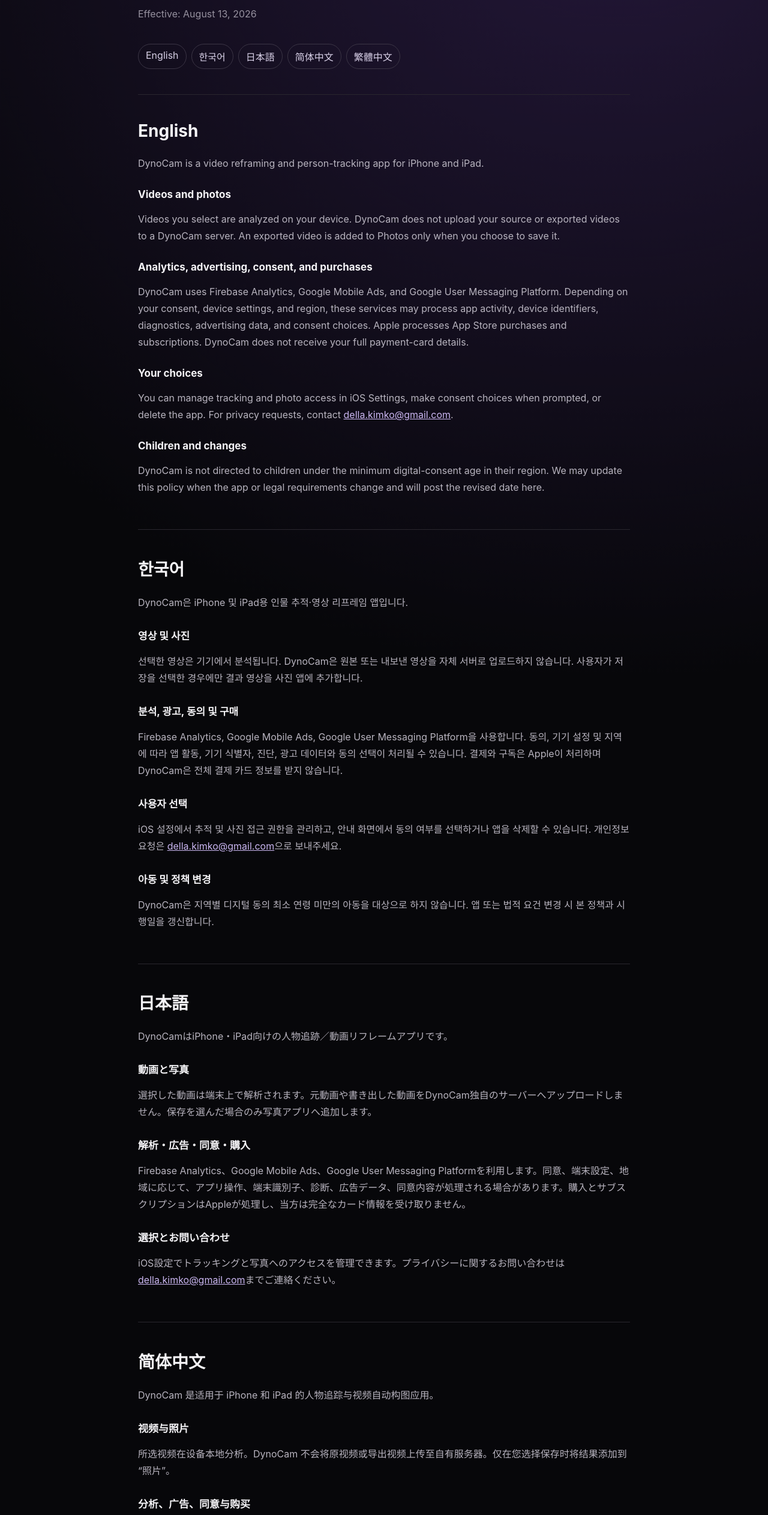
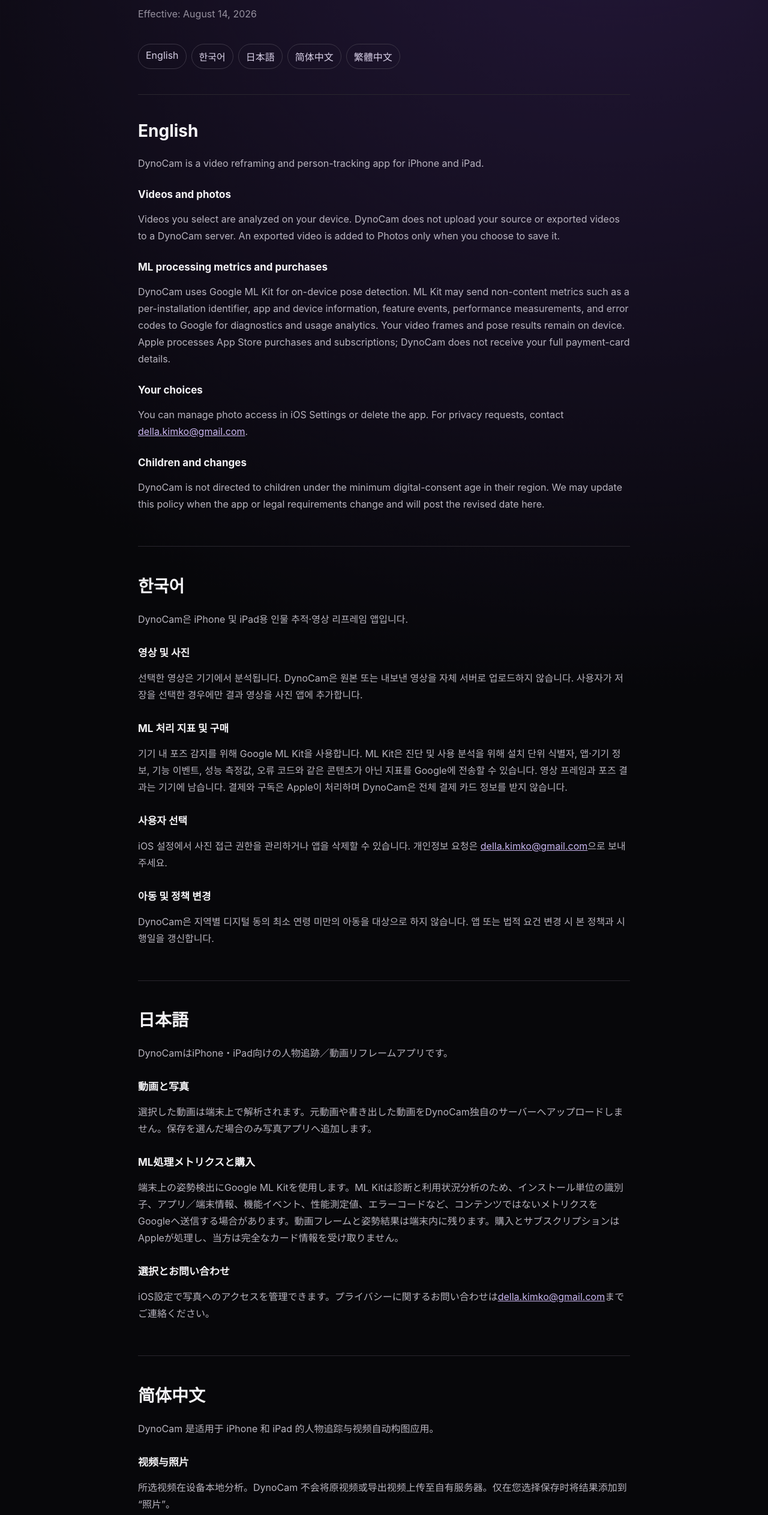
Before and after one commit to bbdyno/DynoCam-Site, a website: page public/privacy/index.html in a window 1280 px wide. Shown: the part 272-2797 px from the top of the page at 60% size. Drawn offline with Linux system fonts and the light colour scheme.

Commit message:
docs: align privacy policy with release data use

```diff
--- a/public/privacy/index.html
+++ b/public/privacy/index.html
@@ -11,12 +11,12 @@
 </head>
 <body><main>
   <a class="brand" href="../"><img src="../images/dynocam-icon.png" alt="" />DynoCam</a>
-  <h1>Privacy Policy</h1><p class="updated">Effective: August 13, 2026</p>
+  <h1>Privacy Policy</h1><p class="updated">Effective: August 14, 2026</p>
   <nav class="language"><a href="#en">English</a><a href="#ko">한국어</a><a href="#ja">日本語</a><a href="#zh-hans">简体中文</a><a href="#zh-hant">繁體中文</a></nav>
-  <article id="en" lang="en"><h2>English</h2><p>DynoCam is a video reframing and person-tracking app for iPhone and iPad.</p><h3>Videos and photos</h3><p>Videos you select are analyzed on your device. DynoCam does not upload your source or exported videos to a DynoCam server. An exported video is added to Photos only when you choose to save it.</p><h3>Analytics, advertising, consent, and purchases</h3><p>DynoCam uses Firebase Analytics, Google Mobile Ads, and Google User Messaging Platform. Depending on your consent, device settings, and region, these services may process app activity, device identifiers, diagnostics, advertising data, and consent choices. Apple processes App Store purchases and subscriptions. DynoCam does not receive your full payment-card details.</p><h3>Your choices</h3><p>You can manage tracking and photo access in iOS Settings, make consent choices when prompted, or delete the app. For privacy requests, contact <a href="mailto:della.kimko@gmail.com">della.kimko@gmail.com</a>.</p><h3>Children and changes</h3><p>DynoCam is not directed to children under the minimum digital-consent age in their region. We may update this policy when the app or legal requirements change and will post the revised date here.</p></article>
-  <article id="ko" lang="ko"><h2>한국어</h2><p>DynoCam은 iPhone 및 iPad용 인물 추적·영상 리프레임 앱입니다.</p><h3>영상 및 사진</h3><p>선택한 영상은 기기에서 분석됩니다. DynoCam은 원본 또는 내보낸 영상을 자체 서버로 업로드하지 않습니다. 사용자가 저장을 선택한 경우에만 결과 영상을 사진 앱에 추가합니다.</p><h3>분석, 광고, 동의 및 구매</h3><p>Firebase Analytics, Google Mobile Ads, Google User Messaging Platform을 사용합니다. 동의, 기기 설정 및 지역에 따라 앱 활동, 기기 식별자, 진단, 광고 데이터와 동의 선택이 처리될 수 있습니다. 결제와 구독은 Apple이 처리하며 DynoCam은 전체 결제 카드 정보를 받지 않습니다.</p><h3>사용자 선택</h3><p>iOS 설정에서 추적 및 사진 접근 권한을 관리하고, 안내 화면에서 동의 여부를 선택하거나 앱을 삭제할 수 있습니다. 개인정보 요청은 <a href="mailto:della.kimko@gmail.com">della.kimko@gmail.com</a>으로 보내주세요.</p><h3>아동 및 정책 변경</h3><p>DynoCam은 지역별 디지털 동의 최소 연령 미만의 아동을 대상으로 하지 않습니다. 앱 또는 법적 요건 변경 시 본 정책과 시행일을 갱신합니다.</p></article>
-  <article id="ja" lang="ja"><h2>日本語</h2><p>DynoCamはiPhone・iPad向けの人物追跡／動画リフレームアプリです。</p><h3>動画と写真</h3><p>選択した動画は端末上で解析されます。元動画や書き出した動画をDynoCam独自のサーバーへアップロードしません。保存を選んだ場合のみ写真アプリへ追加します。</p><h3>解析・広告・同意・購入</h3><p>Firebase Analytics、Google Mobile Ads、Google User Messaging Platformを利用します。同意、端末設定、地域に応じて、アプリ操作、端末識別子、診断、広告データ、同意内容が処理される場合があります。購入とサブスクリプションはAppleが処理し、当方は完全なカード情報を受け取りません。</p><h3>選択とお問い合わせ</h3><p>iOS設定でトラッキングと写真へのアクセスを管理できます。プライバシーに関するお問い合わせは<a href="mailto:della.kimko@gmail.com">della.kimko@gmail.com</a>までご連絡ください。</p></article>
-  <article id="zh-hans" lang="zh-Hans"><h2>简体中文</h2><p>DynoCam 是适用于 iPhone 和 iPad 的人物追踪与视频自动构图应用。</p><h3>视频与照片</h3><p>所选视频在设备本地分析。DynoCam 不会将原视频或导出视频上传至自有服务器。仅在您选择保存时将结果添加到“照片”。</p><h3>分析、广告、同意与购买</h3><p>应用使用 Firebase Analytics、Google Mobile Ads 和 Google User Messaging Platform。根据您的同意、设备设置和地区，这些服务可能处理应用活动、设备标识符、诊断、广告数据和同意选择。购买及订阅由 Apple 处理，我们不会收到完整的银行卡信息。</p><h3>您的选择</h3><p>您可以在 iOS 设置中管理追踪与照片权限。隐私请求请联系 <a href="mailto:della.kimko@gmail.com">della.kimko@gmail.com</a>。</p></article>
-  <article id="zh-hant" lang="zh-Hant"><h2>繁體中文</h2><p>DynoCam 是適用於 iPhone 與 iPad 的人物追蹤及影片自動構圖 App。</p><h3>影片與照片</h3><p>所選影片會在裝置本機分析。DynoCam 不會把原始或匯出的影片上傳到自有伺服器。只有在您選擇儲存時，才會把結果加入「照片」。</p><h3>分析、廣告、同意與購買</h3><p>App 使用 Firebase Analytics、Google Mobile Ads 與 Google User Messaging Platform。依您的同意、裝置設定與地區，這些服務可能處理 App 活動、裝置識別碼、診斷、廣告資料與同意選項。購買及訂閱由 Apple 處理，我們不會收到完整的付款卡資料。</p><h3>您的選擇</h3><p>您可以在 iOS 設定中管理追蹤與照片權限。隱私要求請聯絡 <a href="mailto:della.kimko@gmail.com">della.kimko@gmail.com</a>。</p></article>
+  <article id="en" lang="en"><h2>English</h2><p>DynoCam is a video reframing and person-tracking app for iPhone and iPad.</p><h3>Videos and photos</h3><p>Videos you select are analyzed on your device. DynoCam does not upload your source or exported videos to a DynoCam server. An exported video is added to Photos only when you choose to save it.</p><h3>ML processing metrics and purchases</h3><p>DynoCam uses Google ML Kit for on-device pose detection. ML Kit may send non-content metrics such as a per-installation identifier, app and device information, feature events, performance measurements, and error codes to Google for diagnostics and usage analytics. Your video frames and pose results remain on device. Apple processes App Store purchases and subscriptions; DynoCam does not receive your full payment-card details.</p><h3>Your choices</h3><p>You can manage photo access in iOS Settings or delete the app. For privacy requests, contact <a href="mailto:della.kimko@gmail.com">della.kimko@gmail.com</a>.</p><h3>Children and changes</h3><p>DynoCam is not directed to children under the minimum digital-consent age in their region. We may update this policy when the app or legal requirements change and will post the revised date here.</p></article>
+  <article id="ko" lang="ko"><h2>한국어</h2><p>DynoCam은 iPhone 및 iPad용 인물 추적·영상 리프레임 앱입니다.</p><h3>영상 및 사진</h3><p>선택한 영상은 기기에서 분석됩니다. DynoCam은 원본 또는 내보낸 영상을 자체 서버로 업로드하지 않습니다. 사용자가 저장을 선택한 경우에만 결과 영상을 사진 앱에 추가합니다.</p><h3>ML 처리 지표 및 구매</h3><p>기기 내 포즈 감지를 위해 Google ML Kit을 사용합니다. ML Kit은 진단 및 사용 분석을 위해 설치 단위 식별자, 앱·기기 정보, 기능 이벤트, 성능 측정값, 오류 코드와 같은 콘텐츠가 아닌 지표를 Google에 전송할 수 있습니다. 영상 프레임과 포즈 결과는 기기에 남습니다. 결제와 구독은 Apple이 처리하며 DynoCam은 전체 결제 카드 정보를 받지 않습니다.</p><h3>사용자 선택</h3><p>iOS 설정에서 사진 접근 권한을 관리하거나 앱을 삭제할 수 있습니다. 개인정보 요청은 <a href="mailto:della.kimko@gmail.com">della.kimko@gmail.com</a>으로 보내주세요.</p><h3>아동 및 정책 변경</h3><p>DynoCam은 지역별 디지털 동의 최소 연령 미만의 아동을 대상으로 하지 않습니다. 앱 또는 법적 요건 변경 시 본 정책과 시행일을 갱신합니다.</p></article>
+  <article id="ja" lang="ja"><h2>日本語</h2><p>DynoCamはiPhone・iPad向けの人物追跡／動画リフレームアプリです。</p><h3>動画と写真</h3><p>選択した動画は端末上で解析されます。元動画や書き出した動画をDynoCam独自のサーバーへアップロードしません。保存を選んだ場合のみ写真アプリへ追加します。</p><h3>ML処理メトリクスと購入</h3><p>端末上の姿勢検出にGoogle ML Kitを使用します。ML Kitは診断と利用状況分析のため、インストール単位の識別子、アプリ／端末情報、機能イベント、性能測定値、エラーコードなど、コンテンツではないメトリクスをGoogleへ送信する場合があります。動画フレームと姿勢結果は端末内に残ります。購入とサブスクリプションはAppleが処理し、当方は完全なカード情報を受け取りません。</p><h3>選択とお問い合わせ</h3><p>iOS設定で写真へのアクセスを管理できます。プライバシーに関するお問い合わせは<a href="mailto:della.kimko@gmail.com">della.kimko@gmail.com</a>までご連絡ください。</p></article>
+  <article id="zh-hans" lang="zh-Hans"><h2>简体中文</h2><p>DynoCam 是适用于 iPhone 和 iPad 的人物追踪与视频自动构图应用。</p><h3>视频与照片</h3><p>所选视频在设备本地分析。DynoCam 不会将原视频或导出视频上传至自有服务器。仅在您选择保存时将结果添加到“照片”。</p><h3>ML 处理指标与购买</h3><p>应用使用 Google ML Kit 在设备本地进行姿势检测。为进行诊断和使用情况分析，ML Kit 可能向 Google 发送安装级标识符、应用与设备信息、功能事件、性能指标和错误代码等非内容指标。视频帧与姿势结果保留在设备本地。购买及订阅由 Apple 处理，我们不会收到完整的银行卡信息。</p><h3>您的选择</h3><p>您可以在 iOS 设置中管理“照片”权限或删除应用。隐私请求请联系 <a href="mailto:della.kimko@gmail.com">della.kimko@gmail.com</a>。</p></article>
+  <article id="zh-hant" lang="zh-Hant"><h2>繁體中文</h2><p>DynoCam 是適用於 iPhone 與 iPad 的人物追蹤及影片自動構圖 App。</p><h3>影片與照片</h3><p>所選影片會在裝置本機分析。DynoCam 不會把原始或匯出的影片上傳到自有伺服器。只有在您選擇儲存時，才會把結果加入「照片」。</p><h3>ML 處理指標與購買</h3><p>App 使用 Google ML Kit 在裝置本機進行姿勢偵測。為進行診斷及使用情況分析，ML Kit 可能向 Google 傳送安裝層級識別碼、App 與裝置資訊、功能事件、效能指標和錯誤代碼等非內容指標。影片畫格與姿勢結果會保留在裝置本機。購買及訂閱由 Apple 處理，我們不會收到完整的付款卡資料。</p><h3>您的選擇</h3><p>您可以在 iOS 設定中管理「照片」權限或刪除 App。隱私要求請聯絡 <a href="mailto:della.kimko@gmail.com">della.kimko@gmail.com</a>。</p></article>
   <footer><a href="../support/">Support</a> · <a href="../">DynoCam home</a></footer>
 </main></body></html>
```
Also changed, not shown: public/support/index.html (+1 -1 lines).
